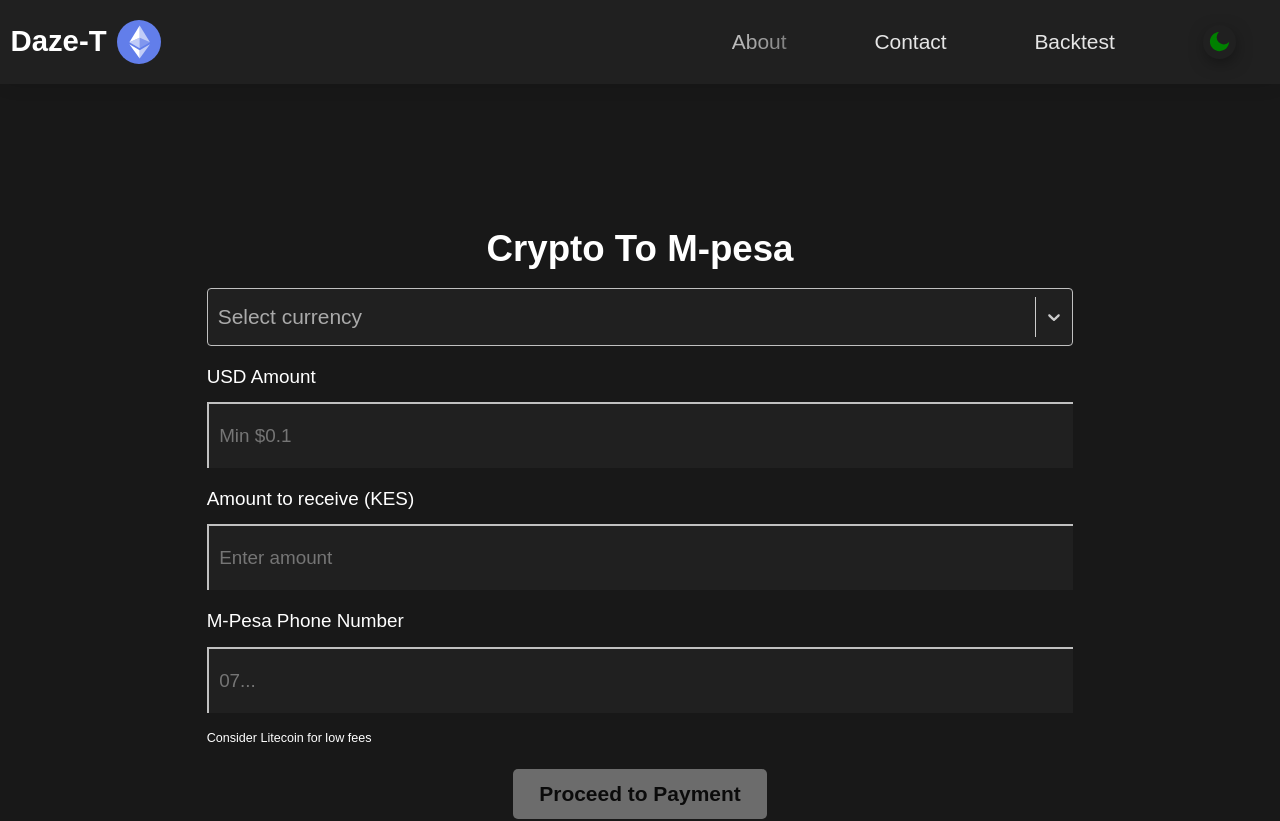
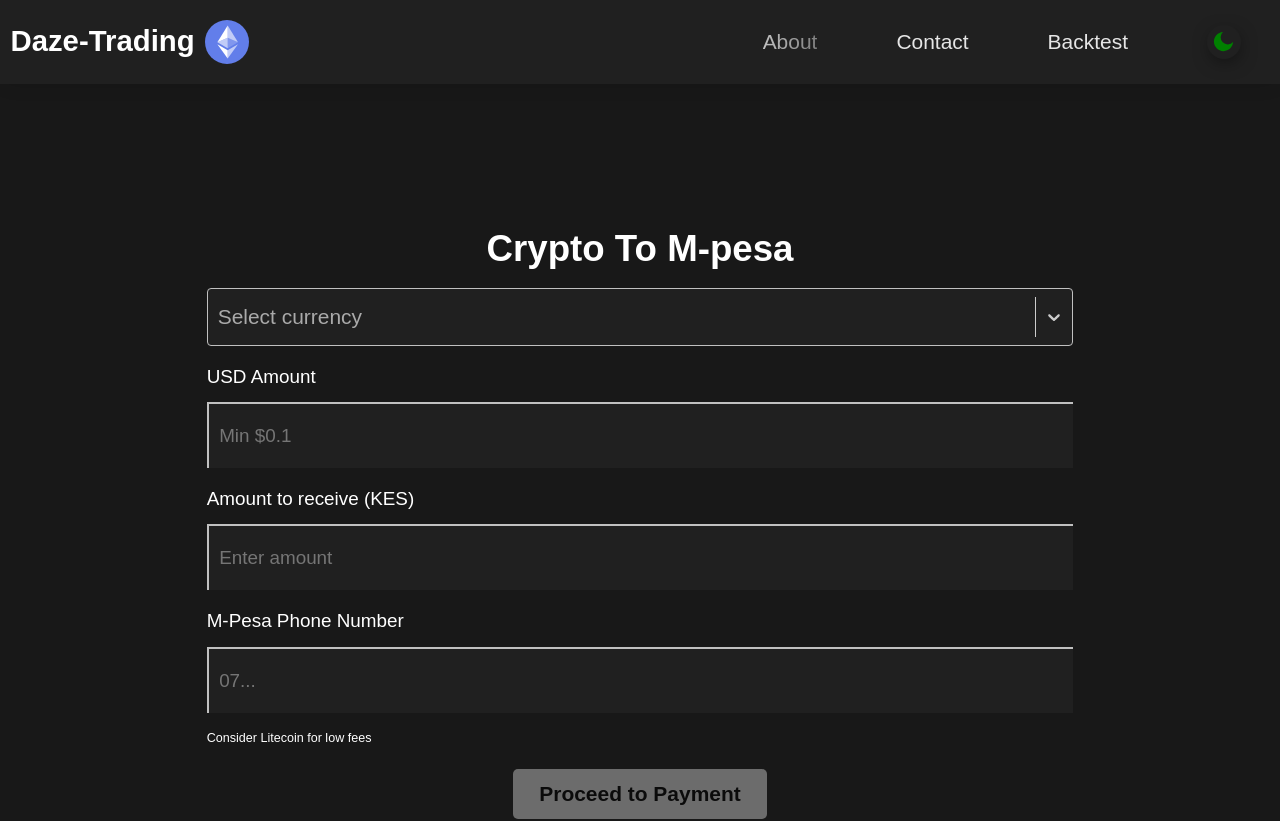
Before and after one commit to davidkiama/Daze-T, a React (Create React App) app: page / in a window 1280 px wide. Shown: the top 821 px of the page. Built offline with nearby package versions, Linux system fonts and the light colour scheme; no server answers.

Commit message:
New name tweak

```diff
--- a/src/App.js
+++ b/src/App.js
@@ -38,7 +38,7 @@
         <header className={`${darkMode ? "dark-header" : ""} header`}>
           <div className="logo">
             <h1 className="logo__name">
-              <Link to="/">Daze-T</Link>
+              <Link to="/">Daze-Trading</Link>
             </h1>
 
             <img
```
